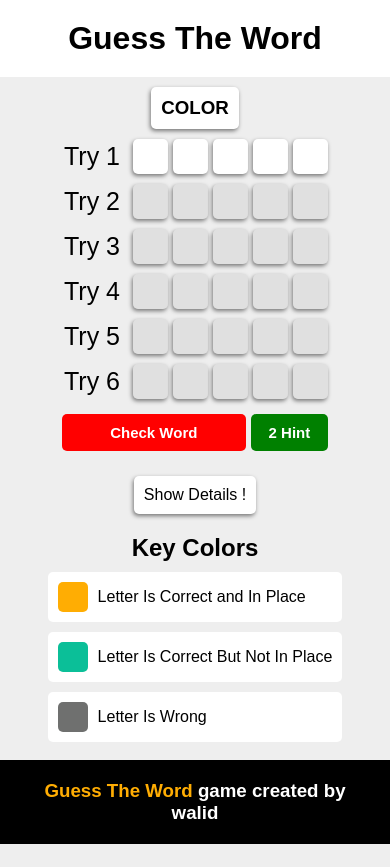
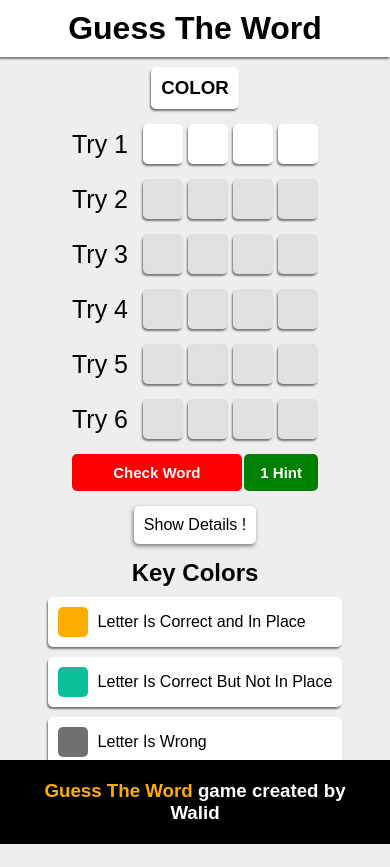
Before and after one commit to WalidMostafa30/Guess-Game, a plain HTML site: page index.html in a window 390 px wide. Both pictures are taken after a click on the element "Show Details !". Drawn offline with Linux system fonts and the light colour scheme.

Commit message:
final edits

```diff
--- a/css/style.css
+++ b/css/style.css
@@ -1,4 +1,4 @@
-/* strat global */
+/* start global */
 * {
   box-sizing: border-box;
   margin: 0;
@@ -13,72 +13,65 @@
   --in-place: #ffad03;
   --not-in-place: #0bbf98;
   --no: #6f706f;
+  --shadow: -1px 2px 2px 0px #00000080;
 }
-h1,
-h2,
-h3,
-h4,
-h5,
-h6,
-p,
-ul,
-li,
-a,
-i {
-  margin: 0;
-  padding: 0;
-  list-style: none;
-  text-decoration: none;
-}
-/* end global */
-/* strat header */
+
+/* start header */
 header {
+  box-shadow: var(--shadow);
+
   h1 {
     text-align: center;
-    padding: 20px;
+    padding: 10px;
     background-color: white;
-    color: black;
   }
 }
-/* end header */
-/* strat main */
+
+/* start main */
 main {
   display: flex;
   justify-content: space-around;
-  align-items: flex-start;
-  padding: 10px 10px;
-  padding-bottom: 100px;
-  /* strat section */
+  gap: 15px;
+  padding: 10px;
+  margin-bottom: 80px;
+
+  @media (max-width: 992px) {
+    flex-direction: column;
+    align-items: center;
+  }
+
+  /* start section */
   section {
     .category {
       background-color: white;
       text-align: center;
       margin: auto;
-      margin-bottom: 10px;
+      margin-bottom: 15px;
       padding: 10px;
       width: fit-content;
       border-radius: 5px;
-      box-shadow: -1px 2px 4px 0px #00000080;
+      box-shadow: var(--shadow);
     }
+
     .inputs {
-      display: flex;
-      flex-direction: column;
-      align-items: flex-start;
-      justify-content: center;
-      gap: 10px;
       > div {
         display: flex;
         align-items: center;
-        justify-content: space-between;
+        justify-content: center;
+        flex-wrap: wrap;
+        margin-bottom: 15px;
         gap: 5px;
+
         &.disabled {
           filter: brightness(0.8);
           pointer-events: none;
         }
+
         > span {
           font-size: 25px;
           margin-right: 10px;
         }
+
         > input {
           width: 40px;
           height: 40px;
@@ -87,8 +80,9 @@
           font-size: 30px;
           text-align: center;
           border-radius: 5px;
-          box-shadow: -1px 2px 4px 0px #00000080;
+          box-shadow: var(--shadow);
           caret-color: var(--main-color);
+
           &.in-place {
             background-color: var(--in-place);
             color: white;
@@ -104,55 +98,74 @@
         }
       }
     }
+
     .control {
       display: flex;
       align-items: center;
       justify-content: space-between;
-      margin: 15px 0px;
+
       button {
-        padding: 10px 0px;
+        padding: 10px 5px;
         font-size: 15px;
         font-weight: bold;
         border-radius: 5px;
         border: none;
         color: white;
         cursor: pointer;
+
         &:hover {
           filter: brightness(0.8);
         }
+
         &:disabled {
           cursor: no-drop;
           background-color: #6f706f;
         }
-      }
-      .check {
-        width: 69%;
-        background-color: red;
-      }
-      .hint {
-        width: 29%;
-        background-color: green;
+
+        &.check {
+          width: 69%;
+          background-color: red;
+        }
+        &.hint {
+          width: 30%;
+          background-color: green;
+        }
       }
     }
+
     .message {
       border-radius: 5px;
       text-align: center;
       padding: 10px;
+      margin-top: 15px;
       background-color: black;
       color: white;
       display: none;
+
       span {
         color: var(--main-color);
       }
+
+      button {
+        color: white;
+        background-color: var(--main-color);
+        text-align: center;
+        margin-top: 5px;
+        padding: 10px;
+        border-radius: 5px;
+        cursor: pointer;
+        outline: none;
+        border: none;
+        font-weight: bold;
+      }
     }
   }
-  /* end section */
-  /* strat aside */
+
+  /* start aside */
   .show-details {
     background-color: white;
     text-align: center;
     margin: auto;
-    margin-bottom: 10px;
     padding: 10px;
     width: fit-content;
     border-radius: 5px;
@@ -160,21 +173,35 @@
     cursor: pointer;
     display: none;
   }
+
+  @media (max-width: 992px) {
+    .show-details {
+      display: block;
+    }
+
+    aside {
+      display: none;
+    }
+  }
+
   aside {
     &.active {
       display: block;
     }
+
     h2 {
       text-align: center;
     }
+
     > div {
       display: flex;
       align-items: center;
-      justify-content: flex-start;
       margin: 10px 0px;
       padding: 10px;
       background-color: white;
       border-radius: 5px;
+      box-shadow: var(--shadow);
+
       .key {
         width: 30px;
         height: 30px;
@@ -192,55 +219,23 @@
       }
     }
   }
-  /* end aside */
 }
-/* end main */
-/* strat footer */
+
+/* start footer */
 footer {
   position: fixed;
   width: 100%;
   bottom: 0;
   left: 0;
+
   h3 {
     text-align: center;
     padding: 20px;
     background-color: black;
     color: white;
+
     span {
       color: var(--main-color);
     }
   }
 }
-/* end footer */
-@media (max-width: 768px) {
-  main {
-    flex-direction: column;
-    justify-content: center;
-    align-items: center;
-    gap: 10px;
-    section .inputs > div {
-      align-items: flex-start;
-      justify-content: center;
-      flex-wrap: wrap;
-      > input {
-        width: 35px;
-        height: 35px;
-        font-size: 25px;
-      }
-      > span {
-        font-size: 25px;
-        margin-right: 6px;
-        width: 60px;
-        height: 35px;
-        display: grid;
-        place-items: center;
-      }
-    }
-    .show-details {
-      display: block;
-    }
-    aside {
-      display: none;
-    }
-  }
-}
--- a/index.html
+++ b/index.html
@@ -4,42 +4,55 @@
     <meta charset="UTF-8" />
     <meta name="viewport" content="width=device-width, initial-scale=1.0" />
     <link rel="stylesheet" href="./css/style.css" />
-    <title>Guess Game</title>
   </head>
   <body>
     <header>
-      <h1>Guess The Word</h1>
+      <h1></h1>
     </header>
+
     <main>
       <section>
         <h3 class="category"></h3>
+
         <div class="inputs"></div>
+
         <div class="control">
           <button class="check">Check Word</button>
           <button class="hint"><span></span> Hint</button>
         </div>
-        <div class="message"></div>
+
+        <div class="message">
+          <p></p>
+          <button>Play Again</button>
+        </div>
       </section>
-      <div class="show-details">Show Details <span>!</span></div>
+
+      <div class="show-details">Show Details !</div>
+
       <aside>
         <h2>Key Colors</h2>
+
         <div class="key-color">
           <div class="key in-place"></div>
           <p>Letter Is Correct and In Place</p>
         </div>
+
         <div class="key-color">
           <div class="key not-in-place"></div>
           <p>Letter Is Correct But Not In Place</p>
         </div>
+
         <div class="key-color">
           <div class="key no"></div>
           <p>Letter Is Wrong</p>
         </div>
       </aside>
     </main>
+
     <footer>
-      <h3><span>Guess The Word</span> game created by walid</h3>
+      <h3><span></span> game created by Walid</h3>
     </footer>
+
     <script src="./js/data.js"></script>
     <script src="./js/main.js"></script>
   </body>
--- a/js/data.js
+++ b/js/data.js
@@ -1,111 +1,4 @@
-// Create an js array containing 20 famous animal names in capital letters
-
-// const wordArray = [
-//   "ANIMAL",
-//   "LION",
-//   "ELEPHANT",
-//   "TIGER",
-//   "GIRAFFE",
-//   "ZEBRA",
-//   "PANDA",
-//   "CROCODILE",
-//   "GIRAFFE",
-//   "DOLPHIN",
-//   "BEAR",
-//   "WOLF",
-//   "CAT",
-//   "DOG",
-//   "DUCK",
-//   "FRUIT",
-//   "APPLE",
-//   "BANANA",
-//   "ORANGE",
-//   "GRAPES",
-//   "WATERMELON",
-//   "STRAWBERRY",
-//   "MANGO",
-//   "KIWI",
-//   "PEACH",
-//   "PEAR",
-//   "PLUM",
-//   "AVOCADO",
-//   "COCONUT",
-//   "LEMON",
-//   "VEGETABLE",
-//   "CARROT",
-//   "POTATO",
-//   "TOMATO",
-//   "ONION",
-//   "MUSHROOM",
-//   "CORN",
-//   "COLOR",
-//   "RED",
-//   "BLUE",
-//   "GREEN",
-//   "YELLOW",
-//   "ORANGE",
-//   "PURPLE",
-//   "PINK",
-//   "BROWN",
-//   "BLACK",
-//   "WHITE",
-//   "GRAY",
-//   "SILVER",
-//   "GOLD",
-//   "MAROON",
-//   "NAVY",
-//   "TURQUOISE",
-//   "MAGENTA",
-//   "CYAN",
-//   "LIME",
-//   "INDIGO",
-//   "JOB",
-//   "DOCTOR",
-//   "ENGINEER",
-//   "TEACHER",
-//   "POLICE",
-//   "PIOLTE",
-//   "FIREFIGHTER",
-//   "LAWYER",
-//   "NURSE",
-//   "CHEF",
-//   "ARTIST",
-//   "MECHANIC",
-//   "DENTIST",
-//   "PHOTOGRAPHER",
-//   "DREAM",
-//   "COUNTRY",
-//   "USA",
-//   "CANADA",
-//   "GERMANY",
-//   "FRANCE",
-//   "ITALY",
-//   "SPAIN",
-//   "CHINA",
-//   "JAPAN",
-//   "INDIA",
-//   "BRAZIL",
-//   "MEXICO",
-//   "AUSTRALIA",
-//   "RUSSIA",
-//   "EGYPT",
-//   "NIGERIA",
-//   "ARGENTINA",
-//   "SOUTHKOREA",
-//   "SAUDIARABIA",
-//   "SPORT",
-//   "FOOTBALL",
-//   "BASKETBALL",
-//   "TENNIS",
-//   "GOLF",
-//   "BASEBALL",
-//   "SWIMMING",
-//   "VOLLEYBALL",
-//   "RUGBY",
-//   "HOCKEY",
-//   "BOXING",
-// ];
-let category = [
+let categories = [
   "SPORT",
   "FRUIT",
   "ANIMAL",
@@ -114,6 +7,7 @@
   "JOB",
   "COLOR",
 ];
+
 let WordObject = {
   SPORT: [
     "FOOTBALL",
@@ -123,7 +17,6 @@
     "BASEBALL",
     "SWIMMING",
     "VOLLEYBALL",
-    "RUGBY",
     "HOCKEY",
     "BOXING",
   ],
@@ -139,15 +32,12 @@
     "PEACH",
     "PEAR",
     "PLUM",
-    "AVOCADO",
-    "COCONUT",
     "LEMON",
   ],
   ANIMAL: [
     "LION",
     "ELEPHANT",
     "TIGER",
-    "GIRAFFE",
     "ZEBRA",
     "PANDA",
     "CROCODILE",
@@ -159,12 +49,13 @@
     "DOG",
     "DUCK",
   ],
-  VEGETABLE: ["CARROT", "POTATO", "TOMATO", "ONION", "MUSHROOM", "CORN"],
+  VEGETABLE: ["CARROT", "POTATO", "TOMATO", "ONION"],
   COUNTRY: [
     "USA",
     "CANADA",
     "GERMANY",
     "FRANCE",
+    "ENGLAND",
     "ITALY",
     "SPAIN",
     "CHINA",
@@ -175,18 +66,16 @@
     "AUSTRALIA",
     "RUSSIA",
     "EGYPT",
-    "NIGERIA",
     "ARGENTINA",
-    "SOUTHKOREA",
-    "SAUDIARABIA",
+    "KOREA",
+    "SAUDI",
   ],
   JOB: [
     "DOCTOR",
     "ENGINEER",
     "TEACHER",
     "POLICE",
-    "PIOLTE",
-    "FIREFIGHTER",
+    "PILOT",
     "LAWYER",
     "NURSE",
     "CHEF",
@@ -207,7 +96,6 @@
     "BLACK",
     "WHITE",
     "GRAY",
-    "SILVER",
     "GOLD",
     "MAROON",
   ],
--- a/js/main.js
+++ b/js/main.js
@@ -2,31 +2,30 @@
 document.title = gameName;
 document.querySelector("header h1").innerHTML = gameName;
 document.querySelector("footer h3 span").innerHTML = gameName;
-//########################### game code ##########################
+
+//########################## game code ##########################
+
 let numberOfTry = 6;
 let currentTry = 1;
-let hintNumber = 3;
-let randomCategory = category[Math.floor(Math.random() * category.length)];
+let randomCategory = categories[Math.floor(Math.random() * categories.length)];
 let randomWord = Math.floor(Math.random() * WordObject[randomCategory].length);
 let wordToGuess = WordObject[`${randomCategory}`][randomWord];
-// @@@@@@@@@@@@@@@@@@@
-// wordArray[Math.floor(Math.random() * wordArray.length)].toUpperCase();
-// @@@@@@@@@@@@@@@@@@@
 let numberOfLetter = wordToGuess.length;
 let messageArea = document.querySelector(".message");
+let messageMsg = document.querySelector(".message p");
 let theCategory = document.querySelector(".category");
 theCategory.innerHTML = randomCategory;
-// console.log(wordToGuess);
 
-if (wordToGuess.length <= 4) {
+let hintNumber;
+if (numberOfLetter <= 4) {
   hintNumber = 1;
-} else if (wordToGuess.length <= 6) {
+} else if (numberOfLetter <= 6) {
   hintNumber = 2;
-} else if (wordToGuess.length > 6) {
+} else {
   hintNumber = 3;
 }
 
-//########################### generate the inputs ##########################
+//########################## generate the inputs ##########################
 function generateInputs() {
   let inputsContainer = document.querySelector("section .inputs");
   for (let i = 1; i <= numberOfTry; i++) {
@@ -45,6 +44,7 @@
     }
     inputsContainer.appendChild(tryDiv);
   }
+
   // focus first input
   inputsContainer.children[0].children[1].focus();
 
@@ -59,37 +59,20 @@
         nextInput.focus();
       }
     });
-    //########################### move to the next and prev inputs with arrow ##########################
-    input.addEventListener("keydown", function (e) {
-      // make array from all input index
-      let currentinput = Array.from(theInputs).indexOf(e.target);
-      if (e.key === "ArrowRight") {
-        let nextInput = currentinput + 1;
-        if (nextInput < theInputs.length) {
-          theInputs[nextInput].focus();
-        }
-      }
-      if (e.key === "ArrowLeft") {
-        let prevInput = currentinput - 1;
-        if (prevInput >= 0) {
-          theInputs[prevInput].focus();
-        }
-      }
-    });
   });
-  const inputInDiabledDiv = document.querySelectorAll(".disabled input");
-  inputInDiabledDiv.forEach((input) => (input.disabled = true));
+  const inputInDisabledDiv = document.querySelectorAll(".disabled input");
+  inputInDisabledDiv.forEach((input) => (input.disabled = true));
 }
 
 const checkBtn = document.querySelector(".check");
-checkBtn.addEventListener("click", guessfunc);
-function guessfunc() {
+checkBtn.addEventListener("click", guessFunc);
+function guessFunc() {
   let successGuess = true;
   for (let i = 1; i <= numberOfLetter; i++) {
     let inputField = document.querySelector(`#guess-${currentTry}_letter-${i}`);
     let letter = inputField.value.toUpperCase();
-    let actualEttter = wordToGuess[i - 1];
-    if (letter === actualEttter) {
+    let actualLetter = wordToGuess[i - 1];
+    if (letter === actualLetter) {
       inputField.classList.add("in-place");
     } else if (wordToGuess.includes(letter) && letter !== "") {
       successGuess = false;
@@ -101,28 +84,28 @@
   }
   // ##################### check #######################
   if (successGuess) {
-    let allinputs = document.querySelectorAll(".inputs > div");
-    allinputs.forEach((i) => i.classList.add("disabled"));
+    let allInputs = document.querySelectorAll(".inputs > div");
+    allInputs.forEach((i) => i.classList.add("disabled"));
     messageArea.style.display = "block";
-    messageArea.innerHTML = `you win the word is <span>${wordToGuess}</span>`;
+    messageMsg.innerHTML = `You win, the word is <span>${wordToGuess}</span>`;
     checkBtn.disabled = true;
     hintBtn.disabled = true;
   } else {
     document.querySelector(`.try-${currentTry}`).classList.add("disabled");
-    let currentTryinput = document.querySelectorAll(`.try-${currentTry} input`);
-    currentTryinput.forEach((input) => (input.disabled = true));
+    let currentTryInput = document.querySelectorAll(`.try-${currentTry} input`);
+    currentTryInput.forEach((input) => (input.disabled = true));
 
     currentTry++;
 
-    let nextTryinput = document.querySelectorAll(`.try-${currentTry} input`);
-    nextTryinput.forEach((input) => (input.disabled = false));
+    let nextTryInput = document.querySelectorAll(`.try-${currentTry} input`);
+    nextTryInput.forEach((input) => (input.disabled = false));
     let el = document.querySelector(`.try-${currentTry}`);
     if (el) {
       document.querySelector(`.try-${currentTry}`).classList.remove("disabled");
       el.children[1].focus();
     } else {
       messageArea.style.display = "block";
-      messageArea.innerHTML = `you lose the word is <span>${wordToGuess}</span>`;
+      messageMsg.innerHTML = `You lose, the word is <span>${wordToGuess}</span>`;
       checkBtn.disabled = true;
       hintBtn.disabled = true;
     }
@@ -155,33 +138,22 @@
   }
 }
 
-function handlBackSpace(e) {
+document.addEventListener("keydown", (e) => {
   if (e.key === "Backspace") {
-    const inputs = document.querySelectorAll(".inputs input:not([disabled])");
-    const currentIndex = Array.from(inputs).indexOf(document.activeElement);
-    if (currentIndex > 0) {
-      let currentinput = inputs[currentIndex];
-      let previnput = inputs[currentIndex - 1];
-      currentinput.value = "";
-      previnput.value = "";
-      previnput.focus();
-    }
+    e.target.value = "";
   }
-}
-document.addEventListener("keydown", handlBackSpace);
+});
+
+let showDetailsBtn = document.querySelector(".show-details");
+showDetailsBtn.addEventListener("click", () => {
+  document.querySelector("aside").classList.toggle("active");
+});
+
+let playAgainBtn = document.querySelector(".message button");
+playAgainBtn.addEventListener("click", () => {
+  window.location.reload();
+});
+
 window.onload = function () {
   generateInputs();
 };
-
-// let rand = Math.floor(Math.random() * category.length);
-// let ggword=WordObject[randomCategory]
-// let randomCategory = category[Math.floor(Math.random() * category.length)]
-// let randomWord = Math.floor(Math.random() * WordObject[randomCategory].length);
-// console.log(randomCategory);
-// console.log(WordObject[`${randomCategory}`][randomWord]);
-// console.log(wordToGuess);
-// ################################### show-details code ######################################
-let showDetailsBtn = document.querySelector(".show-details");
-showDetailsBtn.addEventListener("click", () => {
-  document.querySelector("aside").classList.toggle("active")
-})
```
